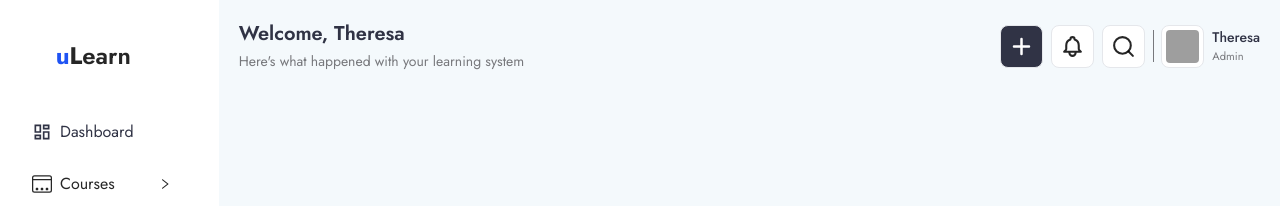
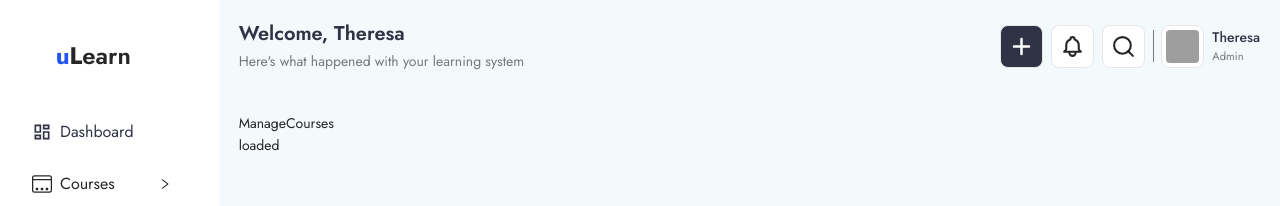
Before and after one commit to JoyCmollik/uLearn-mern-stack-webapplic, a React (Create React App) app in the folder ulearn-react-client-side/: page /admin/dashboard/manage-courses in a window 1280 px wide. Shown: the top 206 px of the page. Built offline with nearby package versions, Linux system fonts and the light colour scheme; grey boxes are pictures that could not be loaded.

Commit message:
changed dashboard file structure

```diff
--- a/ulearn-react-client-side/src/App.js
+++ b/ulearn-react-client-side/src/App.js
@@ -12,6 +12,11 @@ import AdminDashboardComponent from './dashboards/AdminDashboard/AdminDashboardC
 import Report from './dashboards/AdminDashboard/Report/Report';
 import AdminDashboardHome from './dashboards/AdminDashboard/AdminDashboardHomePage/AdminDashboardHome/AdminDashboardHome';
 import ManageProfile from './dashboards/DashboardShared/ManageProfile/ManageProfile';
+import ManageCourses from './dashboards/DashboardShared/Courses/ManageCourses/ManageCourses';
+import CoursesComponent from './dashboards/DashboardShared/Courses/CoursesComponent/CoursesComponent';
+import AddNewCourse from './dashboards/DashboardShared/Courses/AddNewCourses/AddNewCourses';
+import Coupons from './dashboards/DashboardShared/Courses/Coupons/Coupons';
+import CoursesCategory from './dashboards/DashboardShared/Courses/CoursesCategory/CoursesCategory';
 // import Login from './components/Auth/Login';
 // import Register from './components/Auth/Register';
 // import AuthRoles from './components/Auth/AuthRoles';
@@ -40,6 +45,12 @@ function App() {
 				>
 					<Route index element={<AdminDashboardHome />} />
 					<Route path='report/revenue' element={<Report />} />
+					<Route path='manage-courses' element={<CoursesComponent />}>
+						<Route index element={<ManageCourses />} />
+						<Route path='add' element={<AddNewCourse />} />
+						<Route path='categories' element={<CoursesCategory />} />
+						<Route path='coupons' element={<Coupons />} />
+					</Route>
 					<Route path='manage-profile' element={<ManageProfile />} />
 				</Route>
 			</Routes>
--- a/ulearn-react-client-side/src/dashboards/DashboardLayout/DashboardSidebar/DashboardSidebar.js
+++ b/ulearn-react-client-side/src/dashboards/DashboardLayout/DashboardSidebar/DashboardSidebar.js
@@ -68,18 +68,18 @@ const DashboardSidebar = () => {
 						key='1'
 						style={{ padding: '0 !important' }}
 					>
-						<SideBarLink to='/admin/manage-courses'>
+						<SideBarLink to='/admin/dashboard/manage-courses'>
 							<FaUsersCog size={20} /> <span>Manage Courses</span>
 						</SideBarLink>
-						<SideBarLink to='/admin/add-new-courses'>
+						<SideBarLink to='/admin/dashboard/manage-courses/add'>
 							<MdPersonAddAlt size={20} />{' '}
 							<span>Add New Courses</span>
 						</SideBarLink>
-						<SideBarLink to='/admin/course-category'>
+						<SideBarLink to='/admin/dashboard/manage-courses/categories'>
 							<MdPersonAddAlt size={20} />{' '}
 							<span>Course Category</span>
 						</SideBarLink>
-						<SideBarLink to='/admin/manage-coupons'>
+						<SideBarLink to='/admin/dashboard/manage-courses/coupons'>
 							<MdPersonAddAlt size={20} /> <span>Coupons</span>
 						</SideBarLink>
 					</Panel>
--- a/ulearn-react-client-side/src/dashboards/DashboardShared/Courses/CoursesComponent/CoursesComponent.js
+++ b/ulearn-react-client-side/src/dashboards/DashboardShared/Courses/CoursesComponent/CoursesComponent.js
@@ -1,7 +1,13 @@
 import React from 'react';
+import { Outlet } from 'react-router-dom';
 
 const CoursesComponent = () => {
-	return <div>CoursesComponent</div>;
+	return (
+		<div>
+			<Outlet />
+			loaded
+		</div>
+	);
 };
 
 export default CoursesComponent;
--- /dev/null
+++ b/ulearn-react-client-side/src/dashboards/DashboardShared/Courses/ManageCourses/ManageCourses.js
@@ -0,0 +1,9 @@
+import React from 'react'
+
+const ManageCourses = () => {
+  return (
+    <div>ManageCourses</div>
+  )
+}
+
+export default ManageCourses
```
